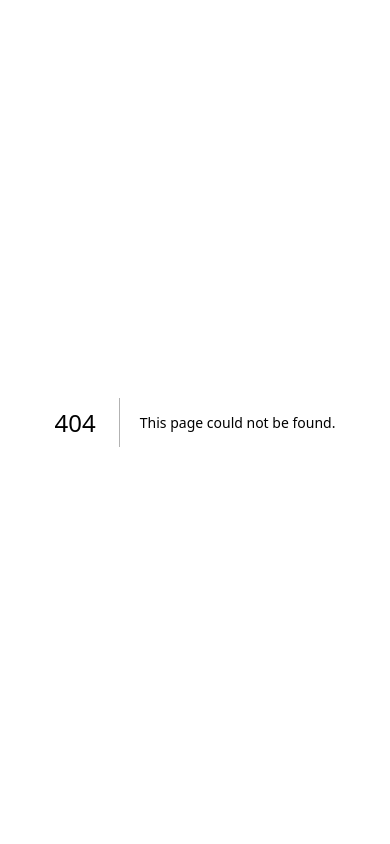
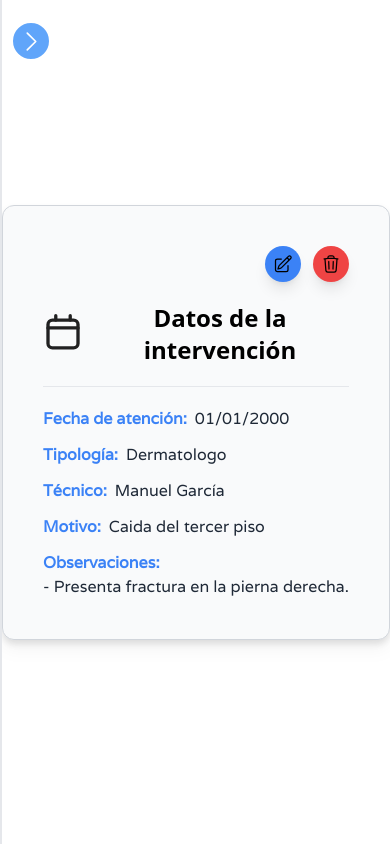
Before and after one commit to ISPP-07/frontend-acat, a Next.js app: page /interventions/51 in a window 390 px wide. Before the commit this address had no page. Built offline with nearby package versions, Linux system fonts and the light colour scheme.

Commit message:
feat: Intervention details responsive refactor

```diff
--- /dev/null
+++ b/src/app/components/InterventionDetails.jsx
@@ -0,0 +1,71 @@
+'use client'
+/* eslint-disable no-unused-vars */
+import React from 'react'
+import Image from 'next/image'
+import ButtonIcon from './buttonIcon'
+/* eslint-enable no-unused-vars */
+
+export default function InterventionDetails() {
+	return (
+		<div className="flex flex-col gap-5 bg-gray-50 rounded-xl p-10 drop-shadow-lg border border-gray-300">
+			<div className="flex gap-3 justify-end w-full">
+				<ButtonIcon
+					iconpath="/edit.svg"
+					iconWidth={20}
+					iconHeight={20}
+					color={'bg-blue-500'}
+				/>
+				<ButtonIcon
+					iconpath="/trash.svg"
+					iconWidth={20}
+					iconHeight={20}
+					color={'bg-red-500'}
+				/>
+			</div>
+			<div className="flex gap-2 items-center justify-center">
+				<Image
+					src="/calendar.svg"
+					width={40}
+					height={40}
+					alt="Icono de calendario"
+				/>
+				<h1 className="text-center font-poppins text-2xl">
+					<strong>Datos de la intervención</strong>
+				</h1>
+			</div>
+			<hr></hr>
+			<div className="flex flex-col gap-3">
+				<p className="font-Varela text-gray-800">
+					<span className="font-Varela text-blue-500 font-bold mr-2">
+						Fecha de atención:
+					</span>
+					01/01/2000
+				</p>
+				<p className="font-Varela text-gray-800">
+					<span className="font-Varela text-blue-500 font-bold mr-2">
+						Tipología:
+					</span>
+					Dermatologo
+				</p>
+				<p className="font-Varela text-gray-800">
+					<span className="font-Varela text-blue-500 font-bold mr-2">
+						Técnico:
+					</span>
+					Manuel García
+				</p>
+				<p className="font-Varela text-gray-800">
+					<span className="font-Varela text-blue-500 font-bold mr-2">
+						Motivo:
+					</span>
+					Caida del tercer piso
+				</p>
+				<p className="font-Varela text-gray-800">
+					<p className="font-Varela text-blue-500 font-bold mr-2">
+						Observaciones:
+					</p>
+					- Presenta fractura en la pierna derecha.
+				</p>
+			</div>
+		</div>
+	)
+}
--- /dev/null
+++ b/src/app/interventions/[interventionId]/page.jsx
@@ -0,0 +1,17 @@
+import InterventionDetails from '../../components/InterventionDetails'
+import Sidebar from '../../components/sidebar'
+/* eslint-disable no-unused-vars */
+import React, { Suspense } from 'react'
+/* eslint-enable no-unused-vars */
+export default function Page() {
+	return (
+		<main className="flex bg-white wallpaper w-screen h-screen text-black">
+			<Suspense fallback={<div></div>}>
+				<Sidebar className="relative" />
+			</Suspense>
+			<div className="w-full h-full flex items-center justify-center">
+				<InterventionDetails />
+			</div>
+		</main>
+	)
+}
--- a/src/app/interventions/page.jsx
+++ b/src/app/interventions/page.jsx
@@ -327,16 +327,19 @@ export default function InterventionPage() {
 				<Searchbar handleClick={toggleModal} text="Registrar intervención" />
 				<div className="container p-10 flex flex-wrap gap-5 justify-center items-center">
 					{data.map(intervention => (
-						<Link href={`/interventions`} key={intervention.id}>
+						<Link
+							href={`/interventions/${intervention.id}`}
+							key={intervention.id}
+						>
 							<CardIntervention
 								key={intervention.id}
 								intervention={intervention}
+								handleClick={toggleModal}
 							/>
 						</Link>
 					))}
 				</div>
 			</div>
-			{/* {showModal ? <Modal closeModal={toggleModal} /> : null} */}
 		</main>
 	)
 }
```
